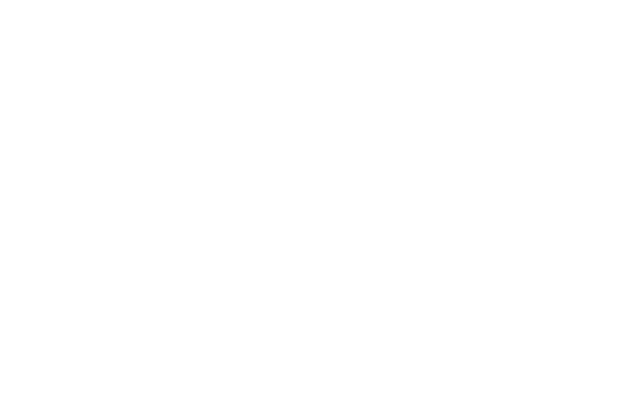
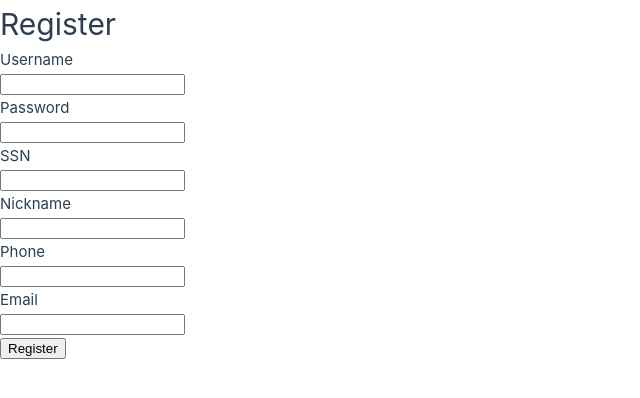
Before and after one commit to LucienRay/GameTradeHub, a Vue app in the folder Frontend/: page /register in a window 1280 px wide. Before the commit this address had no page. Shown: the top 398 px of the page, without its empty margins (0-640 px from the left). Built offline with nearby package versions, Linux system fonts and the light colour scheme; the HTML template or start-up script is replaced by a standard one.

Commit message:
add register page

```diff
--- a/Frontend/src/router/index.ts
+++ b/Frontend/src/router/index.ts
@@ -1,6 +1,7 @@
 import { createRouter, createWebHistory } from 'vue-router'
 import HomeView from '../views/HomeView.vue'
 import LoginView from "@/views/LoginView.vue";
+import RegisterView from "@/views/RegisterView.vue";
 
 const router = createRouter({
   history: createWebHistory(import.meta.env.BASE_URL),
@@ -15,6 +16,12 @@
       name: 'login',
       component: LoginView,
     },
+    {
+      path: '/register',
+      name: 'register',
+      component: RegisterView,
+    },
+
   ],
 })
 
--- a/Frontend/src/views/HomeView.vue
+++ b/Frontend/src/views/HomeView.vue
@@ -4,6 +4,9 @@
     <p>Welcome to the Home page</p>
     <button>
       <router-link to="/login">Login</router-link>
+    </button>
+    <button>
+      <router-link to="/register">Register</router-link>
     </button>
   </div>
 
--- /dev/null
+++ b/Frontend/src/views/RegisterView.vue
@@ -0,0 +1,59 @@
+<template>
+  <div>
+    <h1>Register</h1>
+      <label for="username">Username</label><br />
+      <input type="text" v-model="username" required><br />
+      <label for="password">Password</label><br />
+      <input type="password" v-model="password" required/><br />
+      <label for="ssn">SSN</label><br />
+      <input type="text" v-model="ssn" required><br />
+      <label for="nickname">Nickname</label><br />
+      <input type="text" v-model="nickname" required><br />
+      <label for="phone">Phone</label><br />
+      <input type="text" v-model="phone" required><br />
+      <label for="email">Email</label><br />
+      <input type="email" v-model="email" required><br />
+
+      <button @click="register">Register</button>
+  </div>
+</template>
+
+<script setup lang="ts">
+  import axios from "axios";
+  import { ref } from "vue";
+
+  const username = ref('');
+  const password = ref('');
+  const ssn = ref('');
+  const nickname = ref('');
+  const phone = ref('');
+  const email = ref('');
+
+  function register() {
+    console.log('Register button clicked')
+    if(username.value === '' || password.value === '' || ssn.value === '' || nickname.value === '' || phone.value === '' || email.value === '') {
+      alert('Please fill in all fields');
+      return;
+    }
+    axios.post('/api/register', {
+      username: username.value,
+      password: password.value,
+      ssn: ssn.value,
+      nickname: nickname.value,
+      phone: phone.value,
+      email: email.value
+    }, {
+      headers: {
+        'Content-Type': 'application/json'
+      }
+    }).then((response) => {
+      console.log(response.data);
+    }).catch((error) => {
+      console.log(error);
+    });
+  }
+</script>
+
+<style scoped>
+
+</style>
```
Also changed, not shown: 1 other file (tests, documents, lock files or other folders).
